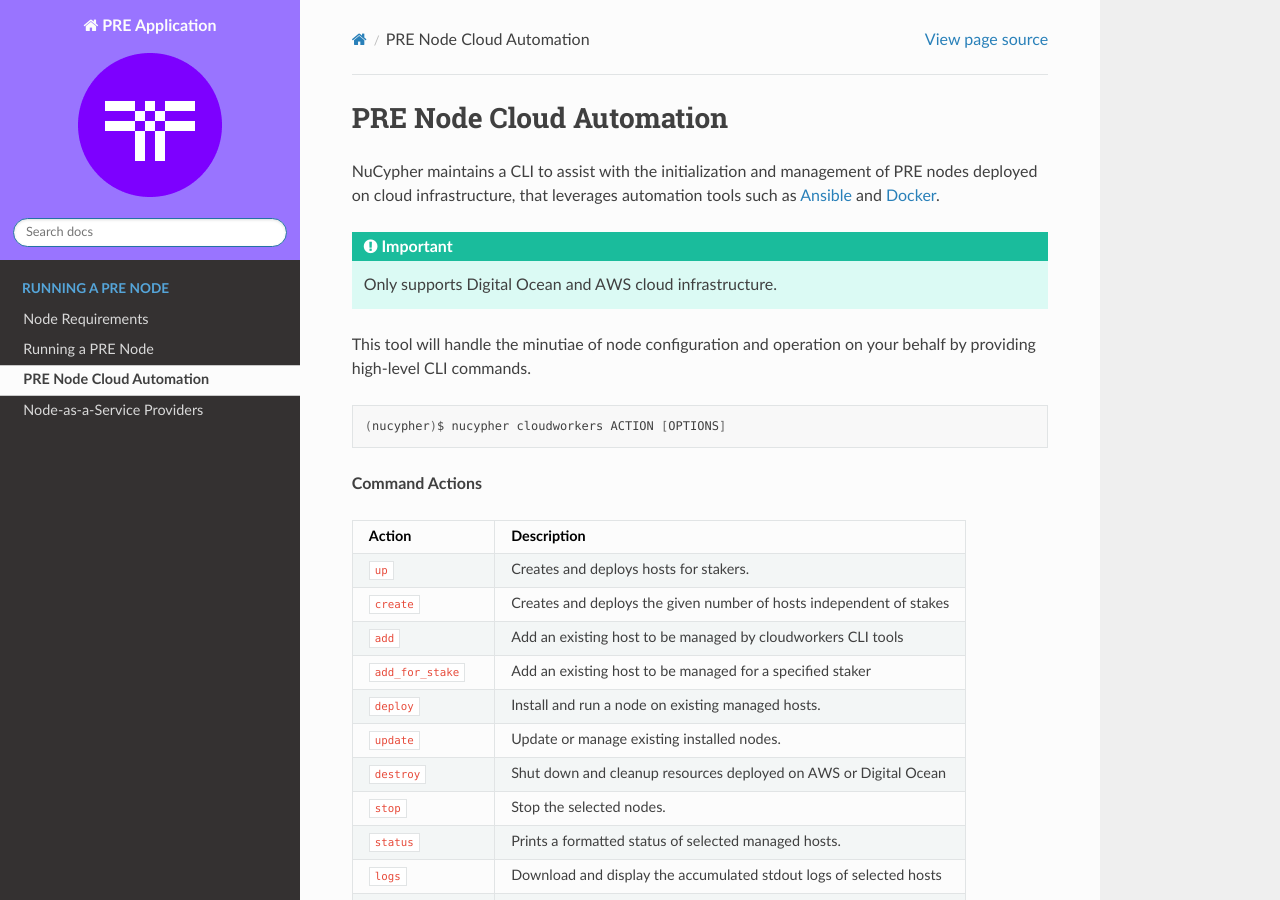
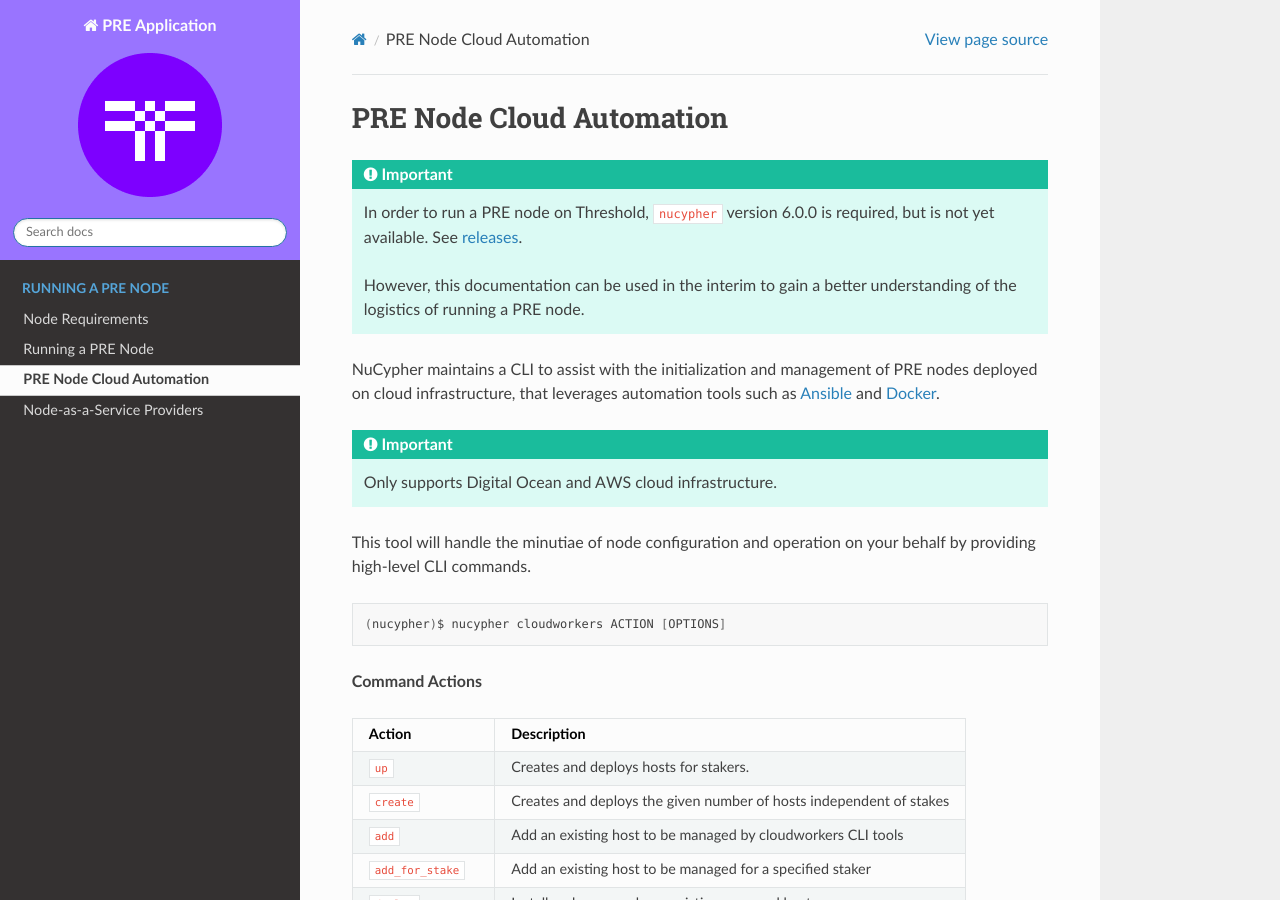
Before and after one commit to nucypher/interim-pre-app-docs, a Sphinx documentation site: the page built from docs/source/node_operation/cloud_node_management.rst, in a window 1280 px wide and 900 px high. Built offline with Sphinx 7.4.7 and the Read the Docs theme 2.0.0, drawn with Linux system fonts in a browser that asks for light colours.

Commit message:
Add notes to other pages about the need for nucypher v6.0 to run a PRE node, which isn't yet available.

```diff
--- a/docs/source/node_operation/cloud_node_management.rst
+++ b/docs/source/node_operation/cloud_node_management.rst
@@ -2,6 +2,15 @@
 
 PRE Node Cloud Automation
 =========================
+
+.. important::
+
+    In order to run a PRE node on Threshold, ``nucypher`` version 6.0.0 is required,
+    but is not yet available. See `releases <https://pypi.org/project/nucypher/#history>`_.
+
+    However, this documentation can be used in the interim to gain a better understanding of
+    the logistics of running a PRE node.
+
 
 NuCypher maintains a CLI to assist with the initialization and management of PRE nodes
 deployed on cloud infrastructure, that leverages automation tools
```
Also changed, not shown: docs/source/node_operation/running_a_node.rst (+9 -0 lines).
